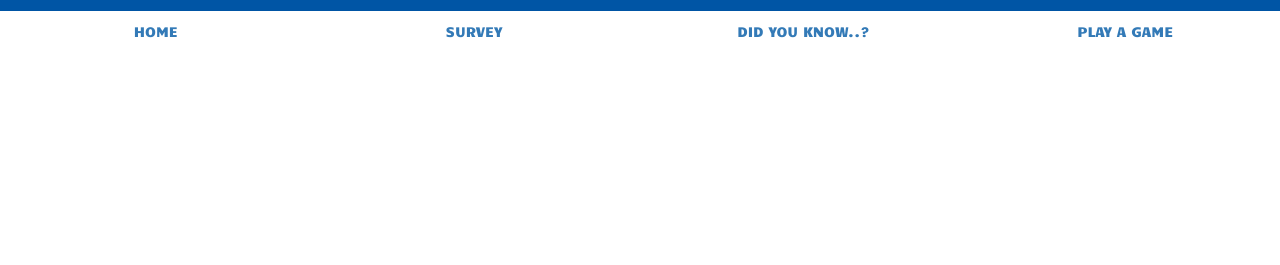
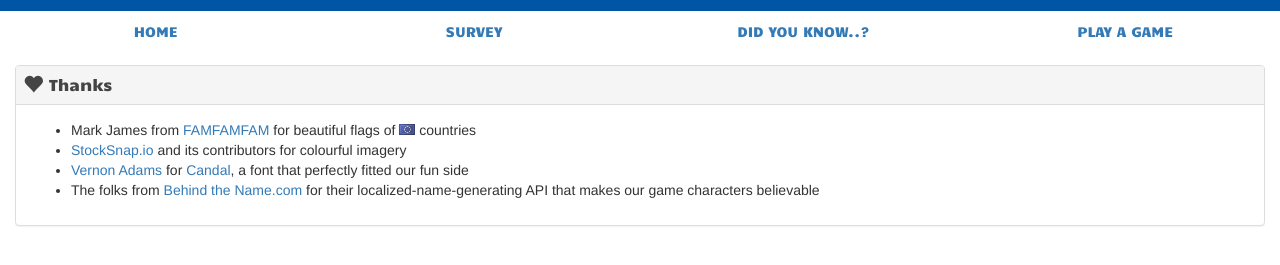
Before and after one commit to nebkam/funstats.eu, a plain HTML site: page index.html at #/credits in a window 1280 px wide. Shown: the part 83-348 px from the top of the page. Drawn offline with Linux system fonts and the light colour scheme.

Commit message:
Credits https://trello.com/c/ja7jUnis No Star Wars :(

```diff
--- a/index.html
+++ b/index.html
@@ -4,7 +4,7 @@
 		<meta charset="utf-8">
 		<meta http-equiv="X-UA-Compatible" content="IE=edge">
 		<meta name="viewport" content="width=device-width, initial-scale=1">
-		<title>Fun Stats.eu</title>
+		<title>FUN STATS.eu</title>
 		<link rel="stylesheet" href="./css/bootstrap-3.3.5.min.css">
 		<link rel="stylesheet" href="./css/app.css">
 	</head>
--- a/views/credits.html
+++ b/views/credits.html
@@ -0,0 +1,30 @@
+<div class="container-fluid">
+	<div class="row">
+		<div class="col-md-12">
+			<div class="panel panel-default">
+				<div class="panel-heading">
+					<h3 class="panel-title with-icon">
+						<span class="glyphicon glyphicon-heart" aria-hidden="true"></span>
+						Thanks
+					</h3>
+				</div>
+				<div class="panel-body">
+					<ul>
+						<li>
+							Mark James from <a href="http://www.famfamfam.com/" target="_blank">FAMFAMFAM</a> for beautiful flags of <img src="../img/flags/europeanunion.png" class="flag"> countries
+						</li>
+						<li>
+							<a href="https://stocksnap.io/" target="_blank">StockSnap.io</a> and its contributors for colourful imagery
+						</li>
+						<li>
+							<a href="mailto:vern@newtypography.co.uk">Vernon Adams</a> for <a href="https://www.google.com/fonts/specimen/Candal" target="_blank">Candal</a>, a font that perfectly fitted our fun side
+						</li>
+						<li>
+							The folks from <a href="http://www.behindthename.com/" target="_blank">Behind the Name.com</a> for their localized-name-generating API that makes our game characters believable
+						</li>
+					</ul>
+				</div>
+			</div>
+		</div>
+	</div>
+</div>
```
Also changed, not shown: css/LICENSE.txt (deleted).
